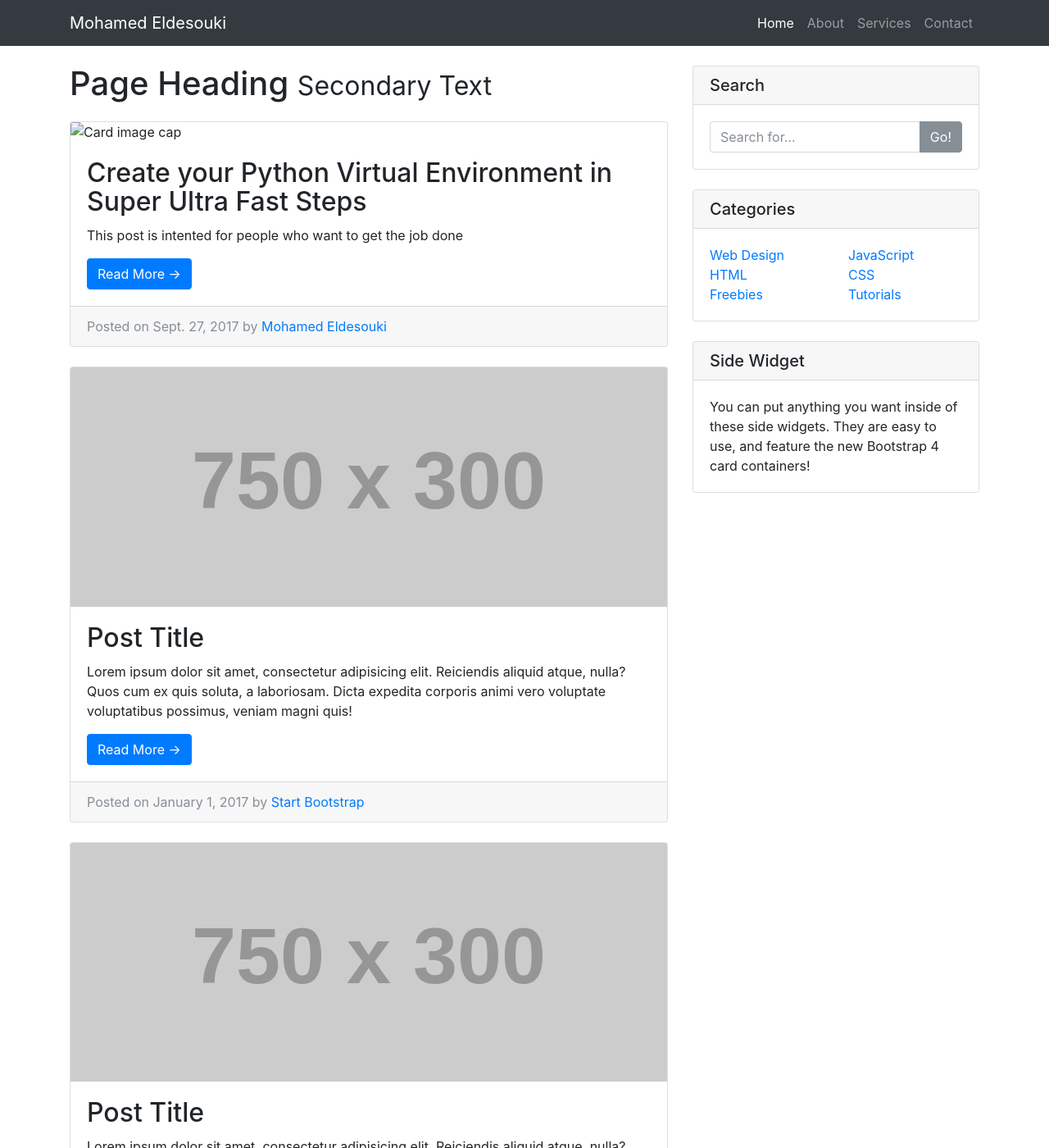
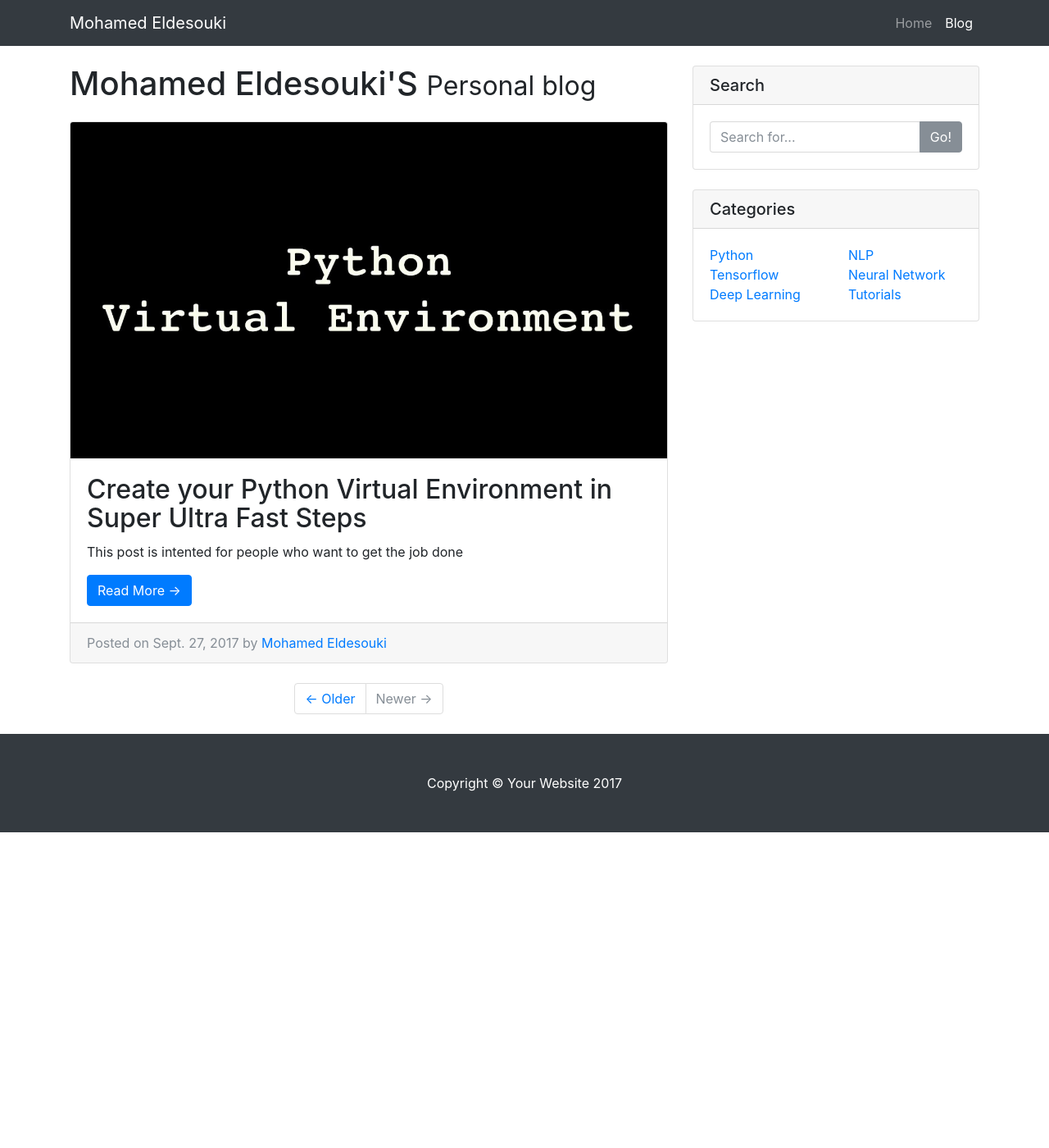
Before and after one commit to gmonu/disooqi.github.io, a Jekyll site: the page blog.html, which Jekyll copies as it is, in a window 1280 px wide and 1400 px high. Shown: the whole window at 82% size. Built offline with Jekyll 4.4.1, drawn with Linux system fonts in a browser that asks for light colours; some of the changed text lies outside the part shown.

Commit message:
update the blog main page

```diff
--- a/blog.html
+++ b/blog.html
@@ -29,20 +29,22 @@
         </button>
         <div class="collapse navbar-collapse" id="navbarResponsive">
           <ul class="navbar-nav ml-auto">
+            <li class="nav-item">
+              <a class="nav-link" href="/">Home
+
+              </a>
+            </li>
             <li class="nav-item active">
-              <a class="nav-link" href="#">Home
+              <a class="nav-link" href="#">Blog
               <span class="sr-only">(current)</span>
               </a>
             </li>
-            <li class="nav-item">
-              <a class="nav-link" href="#">About</a>
-            </li>
-            <li class="nav-item">
-              <a class="nav-link" href="#">Services</a>
-            </li>
-            <li class="nav-item">
-              <a class="nav-link" href="#">Contact</a>
-            </li>
+            <!--<li class="nav-item">-->
+              <!--<a class="nav-link" href="#">Services</a>-->
+            <!--</li>-->
+            <!--<li class="nav-item">-->
+              <!--<a class="nav-link" href="#">Contact</a>-->
+            <!--</li>-->
           </ul>
         </div>
       </div>
@@ -56,13 +58,13 @@
         <!-- Blog Entries Column -->
         <div class="col-md-8">
 
-          <h1 class="my-4">Page Heading
-            <small>Secondary Text</small>
+          <h1 class="my-4">Mohamed Eldesouki'S
+            <small>Personal blog</small>
           </h1>
 
           <!-- Blog Post -->
           <div class="card mb-4">
-            <img class="card-img-top" src="img/blog/maxresdefault.jpg" alt="Card image cap">
+            <img class="card-img-top" src="blog/img/maxresdefault.jpg" alt="Card image cap">
             <div class="card-body">
               <h2 class="card-title">Create your Python Virtual Environment in Super Ultra Fast Steps</h2>
               <p class="card-text">This post is intented for people who want to get the job done</p>
@@ -74,33 +76,33 @@
             </div>
           </div>
 
-          <!-- Blog Post -->
-          <div class="card mb-4">
-            <img class="card-img-top" src="http://placehold.it/750x300" alt="Card image cap">
-            <div class="card-body">
-              <h2 class="card-title">Post Title</h2>
-              <p class="card-text">Lorem ipsum dolor sit amet, consectetur adipisicing elit. Reiciendis aliquid atque, nulla? Quos cum ex quis soluta, a laboriosam. Dicta expedita corporis animi vero voluptate voluptatibus possimus, veniam magni quis!</p>
-              <a href="#" class="btn btn-primary">Read More &rarr;</a>
-            </div>
-            <div class="card-footer text-muted">
-              Posted on January 1, 2017 by
-              <a href="#">Start Bootstrap</a>
-            </div>
-          </div>
+          <!--&lt;!&ndash; Blog Post &ndash;&gt;-->
+          <!--<div class="card mb-4">-->
+            <!--<img class="card-img-top" src="http://placehold.it/750x300" alt="Card image cap">-->
+            <!--<div class="card-body">-->
+              <!--<h2 class="card-title">Post Title</h2>-->
+              <!--<p class="card-text">Lorem ipsum dolor sit amet, consectetur adipisicing elit. Reiciendis aliquid atque, nulla? Quos cum ex quis soluta, a laboriosam. Dicta expedita corporis animi vero voluptate voluptatibus possimus, veniam magni quis!</p>-->
+              <!--<a href="#" class="btn btn-primary">Read More &rarr;</a>-->
+            <!--</div>-->
+            <!--<div class="card-footer text-muted">-->
+              <!--Posted on January 1, 2017 by-->
+              <!--<a href="#">Start Bootstrap</a>-->
+            <!--</div>-->
+          <!--</div>-->
 
-          <!-- Blog Post -->
-          <div class="card mb-4">
-            <img class="card-img-top" src="http://placehold.it/750x300" alt="Card image cap">
-            <div class="card-body">
-              <h2 class="card-title">Post Title</h2>
-              <p class="card-text">Lorem ipsum dolor sit amet, consectetur adipisicing elit. Reiciendis aliquid atque, nulla? Quos cum ex quis soluta, a laboriosam. Dicta expedita corporis animi vero voluptate voluptatibus possimus, veniam magni quis!</p>
-              <a href="#" class="btn btn-primary">Read More &rarr;</a>
-            </div>
-            <div class="card-footer text-muted">
-              Posted on January 1, 2017 by
-              <a href="#">Start Bootstrap</a>
-            </div>
-          </div>
+          <!--&lt;!&ndash; Blog Post &ndash;&gt;-->
+          <!--<div class="card mb-4">-->
+            <!--<img class="card-img-top" src="http://placehold.it/750x300" alt="Card image cap">-->
+            <!--<div class="card-body">-->
+              <!--<h2 class="card-title">Post Title</h2>-->
+              <!--<p class="card-text">Lorem ipsum dolor sit amet, consectetur adipisicing elit. Reiciendis aliquid atque, nulla? Quos cum ex quis soluta, a laboriosam. Dicta expedita corporis animi vero voluptate voluptatibus possimus, veniam magni quis!</p>-->
+              <!--<a href="#" class="btn btn-primary">Read More &rarr;</a>-->
+            <!--</div>-->
+            <!--<div class="card-footer text-muted">-->
+              <!--Posted on January 1, 2017 by-->
+              <!--<a href="#">Start Bootstrap</a>-->
+            <!--</div>-->
+          <!--</div>-->
 
           <!-- Pagination -->
           <ul class="pagination justify-content-center mb-4">
@@ -138,23 +140,23 @@
                         <div class="col-lg-6">
                             <ul class="list-unstyled mb-0">
                                 <li>
-                      <a href="#">Web Design</a>
+                                    <a href="#">Python</a>
                                 </li>
                                 <li>
-                      <a href="#">HTML</a>
+                                    <a href="#">Tensorflow</a>
                                 </li>
                                 <li>
-                      <a href="#">Freebies</a>
+                                    <a href="#">Deep Learning</a>
                                 </li>
                             </ul>
                         </div>
                         <div class="col-lg-6">
                             <ul class="list-unstyled mb-0">
                                 <li>
-                      <a href="#">JavaScript</a>
+                                    <a href="#">NLP</a>
                                 </li>
                                 <li>
-                      <a href="#">CSS</a>
+                                    <a href="#">Neural Network</a>
                                 </li>
                                 <li>
                                     <a href="#">Tutorials</a>
@@ -166,12 +168,12 @@
           </div>
 
           <!-- Side Widget -->
-          <div class="card my-4">
-            <h5 class="card-header">Side Widget</h5>
-            <div class="card-body">
-              You can put anything you want inside of these side widgets. They are easy to use, and feature the new Bootstrap 4 card containers!
-            </div>
-          </div>
+          <!--<div class="card my-4">-->
+            <!--<h5 class="card-header">Side Widget</h5>-->
+            <!--<div class="card-body">-->
+              <!--You can put anything you want inside of these side widgets. They are easy to use, and feature the new Bootstrap 4 card containers!-->
+            <!--</div>-->
+          <!--</div>-->
 
         </div>
 
```
Lines whose indentation alone changed are shown as unchanged.
